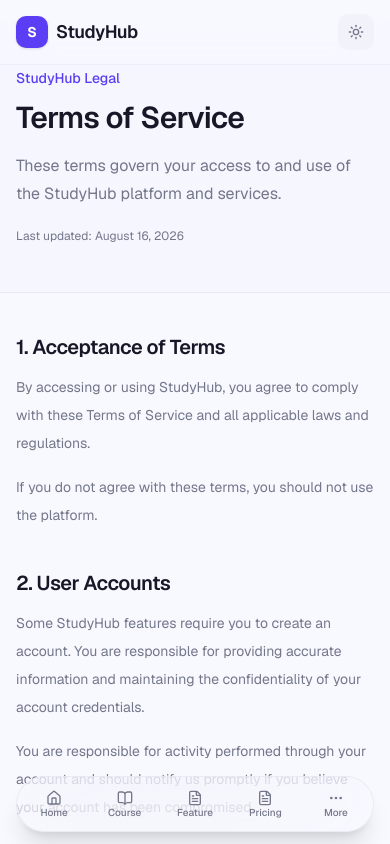
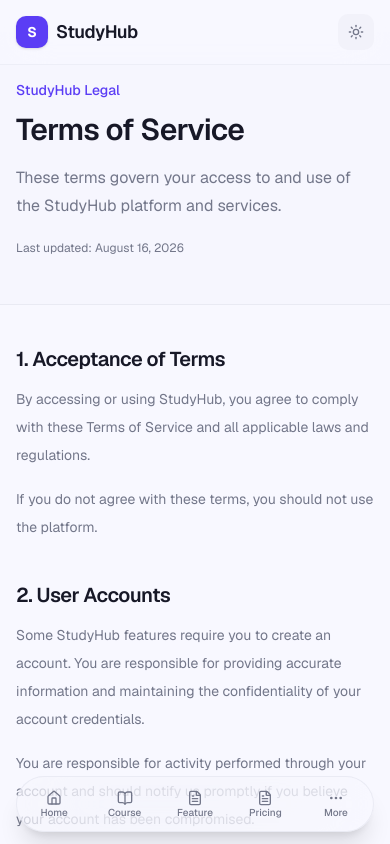
Before and after one commit to sanjaytech63/studyhub, a Next.js app in the folder apps/web/: page /terms in a window 390 px wide. Shown: the top 844 px of the page. Built offline with nearby package versions, Linux system fonts and the light colour scheme.

Commit message:
fix: fix ui bug in mobile in legal-layout page

```diff
--- a/apps/web/src/components/legal/legal-layout.tsx
+++ b/apps/web/src/components/legal/legal-layout.tsx
@@ -12,7 +12,7 @@ interface LegalLayoutProps {
 
 export function LegalLayout({ title, description, lastUpdated, children }: LegalLayoutProps) {
   return (
-    <main className="min-h-screen bg-background mt-5">
+    <main className="min-h-screen bg-background md:mt-5 mt-8">
       <LegalHeader title={title} description={description} lastUpdated={lastUpdated} />
 
       <div className="mx-auto flex w-full max-w-6xl gap-10 px-4 py-10 sm:px-6 lg:px-8 lg:py-14">
```
